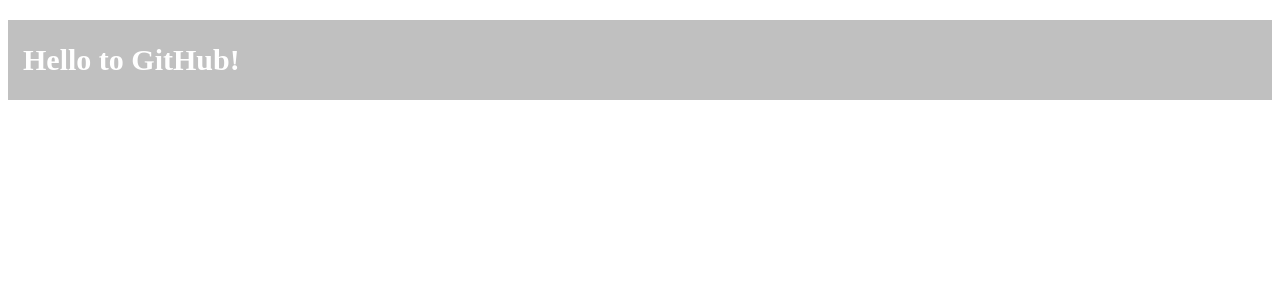
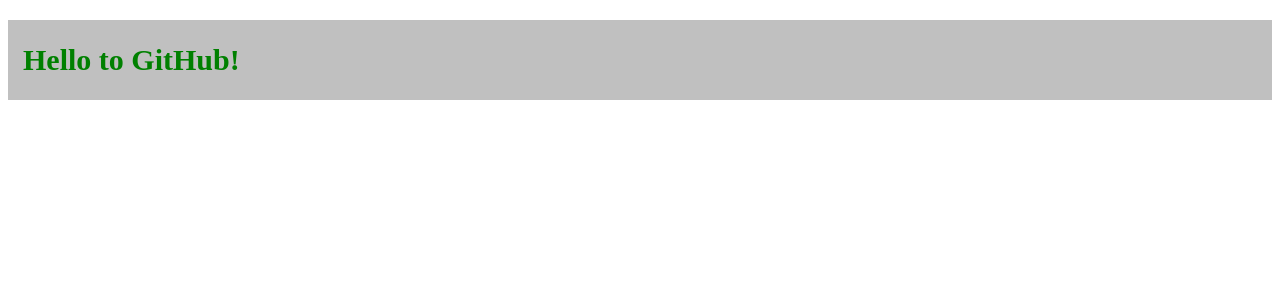
Before and after one commit to zenterua/AngularGit, an Angular app: page / in a window 1280 px wide. Shown: the top 300 px of the page. Built offline with nearby package versions, Linux system fonts and the light colour scheme.

Commit message:
change color to green

```diff
--- a/src/app/home/home.component.css
+++ b/src/app/home/home.component.css
@@ -3,5 +3,5 @@
   line-height: 50px;
   background-color: silver;
   padding: 15px;
-  color: #fff;
+  color: green;
 }
```
